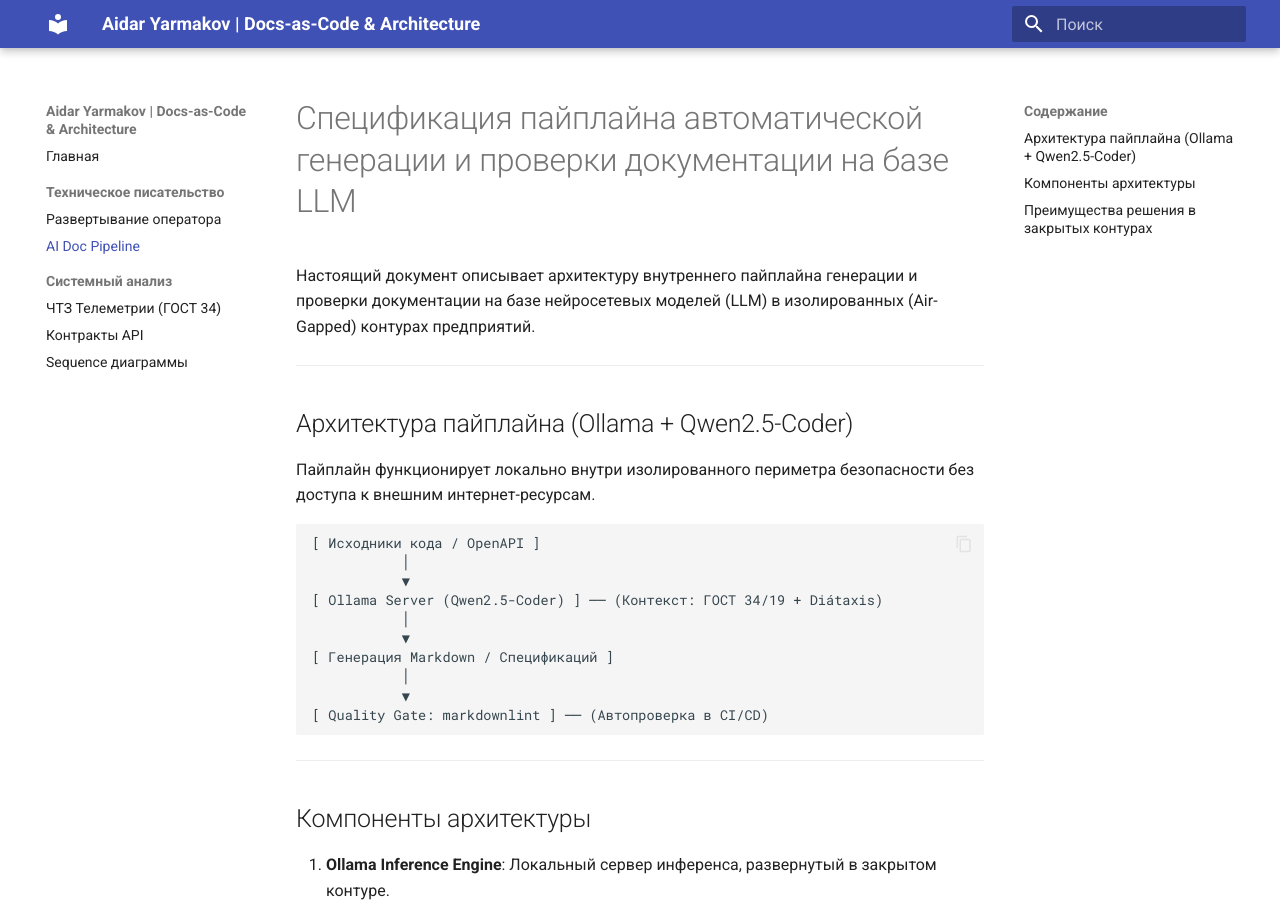
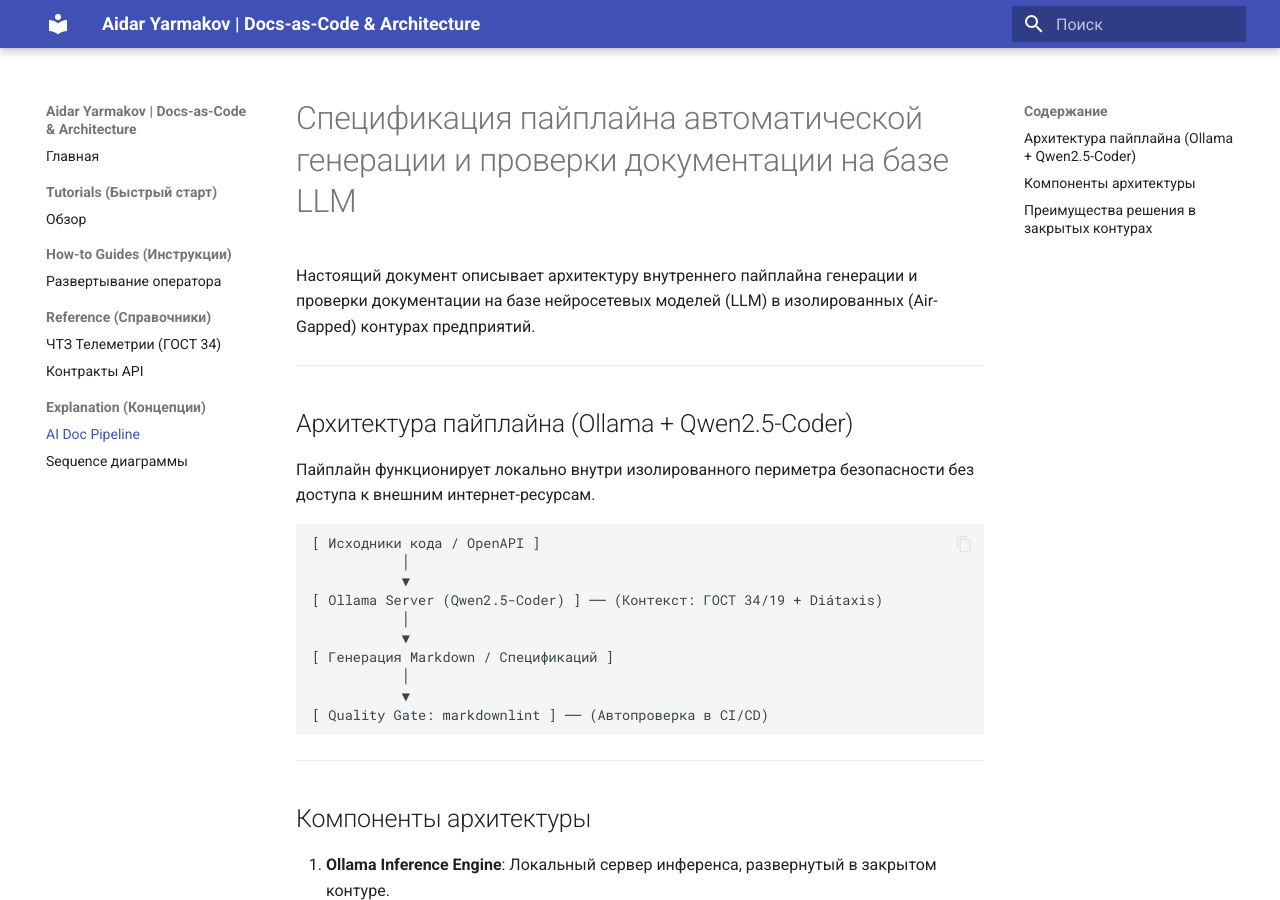
Before and after one commit to Aidar65/aidar-technical-writing, an MkDocs documentation site: the page built from docs/explanation/ai-doc-pipeline.md, in a window 1280 px wide and 900 px high. Built offline with MkDocs 1.6.1 and Material for MkDocs 9.7.7, drawn with Linux system fonts in a browser that asks for light colours.

Commit message:
feat(docops): setup quality gate workflow and diataxis structure
Created GitHub Actions Quality Gate workflow (.github/workflows/quality-gate.yml), configured Vale linter (.vale.ini and dictionary), structured docs/ directory into Diátaxis quadrants (tutorials, how-to, reference, explanation), synchronized mkdocs.yml navigation, and added Quality Gate badge to README.md.

Co-authored-by: Aidar65 <123313781+Aidar65@users.noreply.github.com>

```diff
--- a/mkdocs.yml
+++ b/mkdocs.yml
@@ -29,10 +29,13 @@ extra_javascript:
 
 nav:
   - Главная: index.md
-  - Техническое писательство:
-      - Развертывание оператора: technical-writing/how-to/k8s-operator-deploy.md
-      - AI Doc Pipeline: technical-writing/explanation/ai-doc-pipeline.md
-  - Системный анализ:
-      - ЧТЗ Телеметрии (ГОСТ 34): system-analysis/gost-34/chtz-telemetry.md
-      - Контракты API: system-analysis/integrations/openapi-spec.yaml
+  - Tutorials (Быстрый старт):
+      - Обзор: tutorials/quickstart.md
+  - How-to Guides (Инструкции):
+      - Развертывание оператора: how-to/k8s-operator-deploy.md
+  - Reference (Справочники):
+      - ЧТЗ Телеметрии (ГОСТ 34): reference/chtz-telemetry.md
+      - Контракты API: system-analysis/integrations/openapi-spec.md
+  - Explanation (Концепции):
+      - AI Doc Pipeline: explanation/ai-doc-pipeline.md
       - Sequence диаграммы: system-analysis/sequence-diagrams.md
```
Also changed, not shown: README.md (+2 -0 lines), docs/system-analysis/integrations/openapi-spec.md (added, +5 -0 lines), docs/tutorials/quickstart.md (added, +6 -0 lines), docs/explanation/ai-doc-pipeline.md (renamed from docs/technical-writing/explanation/ai-doc-pipeline.md), docs/how-to/k8s-operator-deploy.md (renamed from docs/technical-writing/how-to/k8s-operator-deploy.md), docs/reference/chtz-telemetry.md (renamed from docs/system-analysis/gost-34/chtz-telemetry.md), 3 other files.
